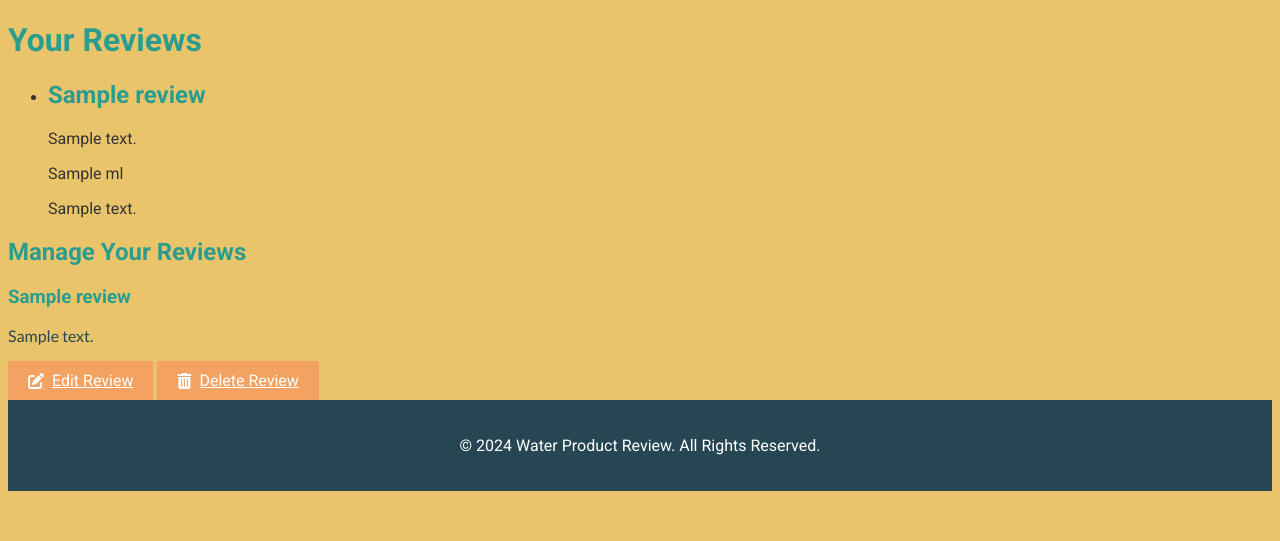
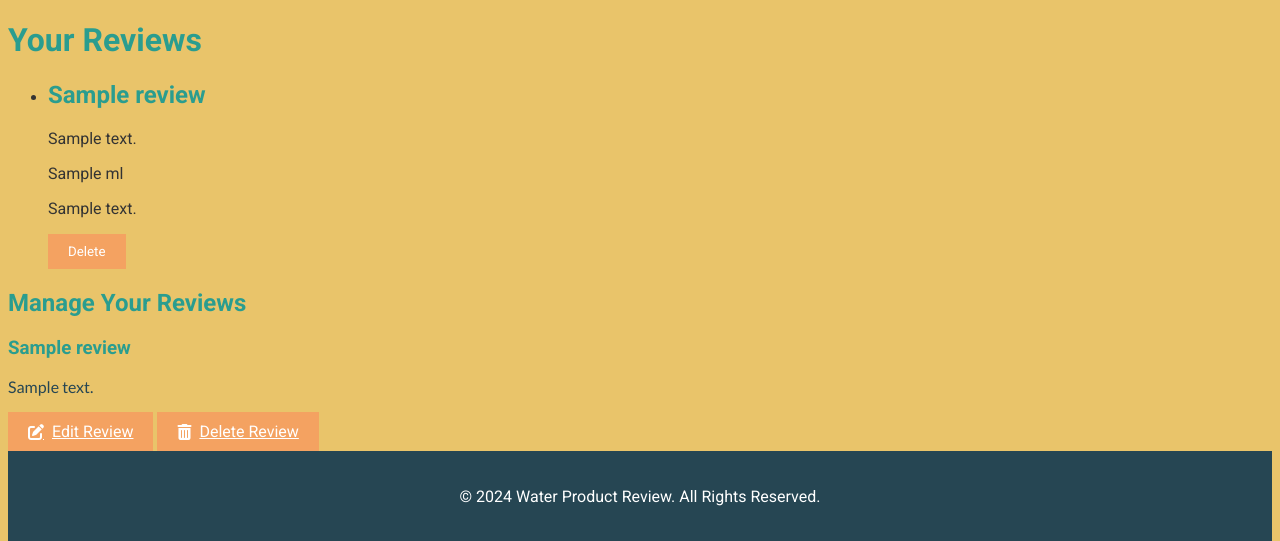
Before and after one commit to tkodimac/water_product_review, a Python web app: template app/templates/reviews.html in a window 1280 px wide. Shown: the part 35-576 px from the top of the page. Run offline with Jinja, Linux system fonts and the light colour scheme; the template is opened without the code that fills it: most values are stand-ins (such as "Sample title", 1, 10 or a date in 2020).

Commit message:
correct reviews error

```diff
--- a/app/templates/reviews.html
+++ b/app/templates/reviews.html
@@ -11,6 +11,10 @@
             <p>{{ review.description }}</p>
             <p>{{ review.ml }} ml</p>
             <p>{{ review.review }}</p>
+            <form action="{{ url_for('main.delete_review', review_id=review.id) }}" method="POST">
+                {{ form.hidden_tag() }}
+                <button type="submit" class="btn btn-danger">Delete</button>
+            </form>
         </li>
         {% endfor %}
     </ul>
```
